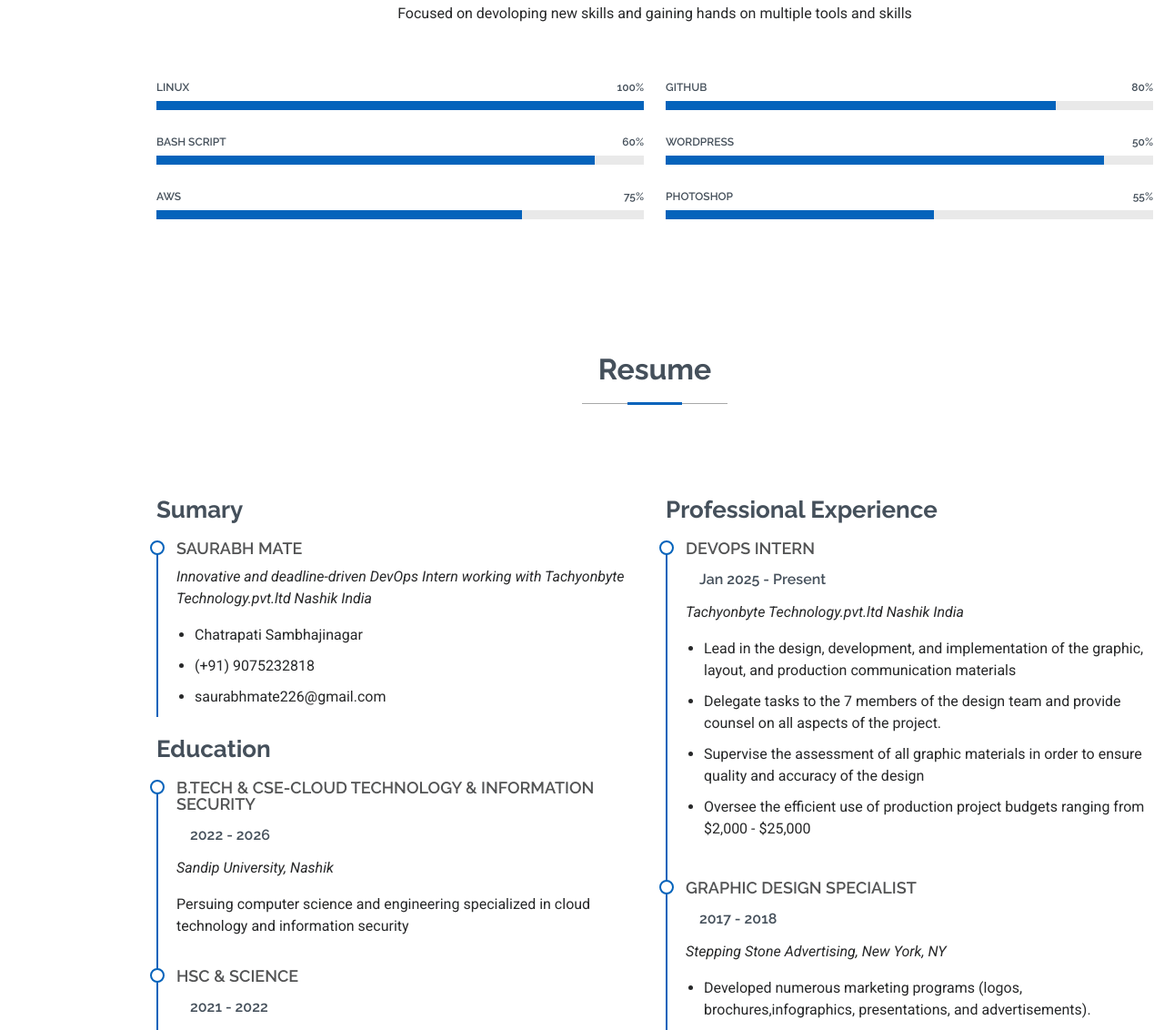
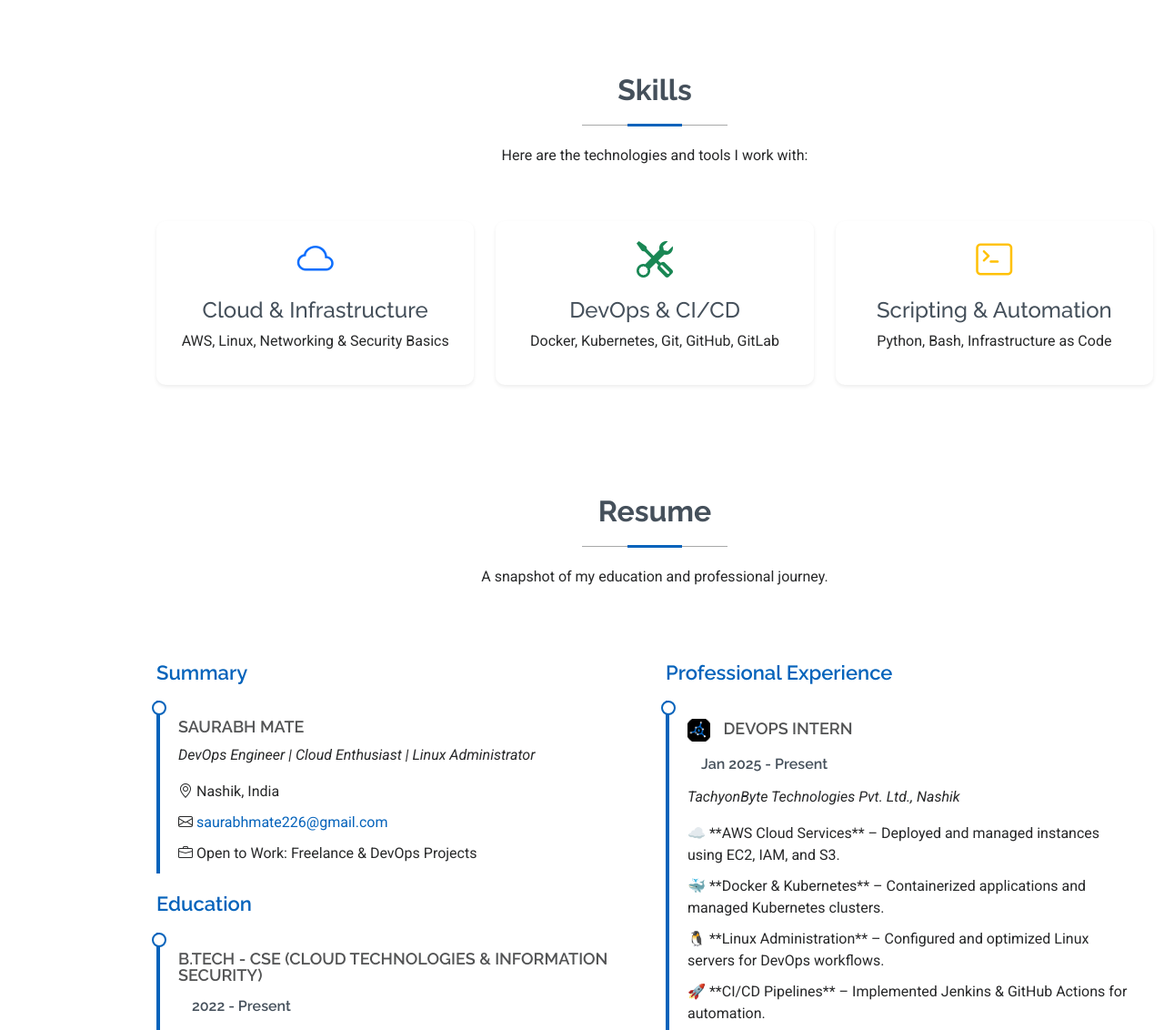
Before and after one commit to saurabh-mate/saurabh-mate.github.io, a plain HTML site: page html/index.html in a window 1280 px wide. Shown: the part 1668-2800 px from the top of the page at 91% size. Drawn offline with Linux system fonts and the light colour scheme.

Commit message:
update changes

```diff
--- a/html/assets/css/main.css
+++ b/html/assets/css/main.css
@@ -1455,5 +1455,209 @@ section,
 # Starter Section Section
 --------------------------------------------------------------*/
 .starter-section {
-  /* Add your styles here */
-}
+
+}
+ /* Hero Section Styling */
+.hero {
+  background: linear-gradient(to right, #000428, #004e92);
+  color: white;
+  text-align: left; /* Align text to the left */
+  padding: 100px 20px;
+  display: flex;
+  align-items: center;
+  justify-content: start; /* Align content to the left */
+  height: 100vh; /* Full screen height */
+  padding-left: 10%; /* Adjust left padding */
+}
+
+/* Hero Text */
+.hero h1, .hero h2, .hero p {
+  text-align: left; /* Align text */
+}
+
+/* CTA Buttons */
+.cta-buttons {
+  margin-top: 20px;
+  text-align: left; /* Align buttons */
+}
+
+/* Social Media Links */
+.social-links {
+  margin-top: 20px;
+  text-align: left; /* Align icons */
+}
+/* Skills Section */
+.skill-card {
+  background: #ffffff;
+  padding: 20px;
+  border-radius: 10px;
+  text-align: center;
+  transition: transform 0.3s ease, box-shadow 0.3s ease;
+}
+
+.skill-card i {
+  font-size: 40px;
+}
+
+.skill-card:hover {
+  transform: translateY(-5px);
+  box-shadow: 0px 10px 15px rgba(0, 0, 0, 0.1);
+}
+/* Resume Section */
+.resume .resume-title {
+  font-size: 22px;
+  font-weight: 600;
+  color: #0563bb;
+  margin-bottom: 20px;
+}
+
+.resume .resume-item {
+  padding: 20px;
+  background: #ffffff;
+  border-left: 4px solid #0563bb;
+  position: relative;
+  margin-bottom: 20px;
+  transition: transform 0.3s ease, box-shadow 0.3s ease;
+}
+
+.resume .resume-item:hover {
+  transform: translateY(-5px);
+  box-shadow: 0px 10px 15px rgba(0, 0, 0, 0.1);
+}
+
+.resume .resume-item ul {
+  list-style: none;
+  padding: 0;
+}
+
+.resume .resume-item ul li {
+  padding-bottom: 10px;
+  font-size: 16px;
+}
+/* Resume Section */
+.resume .resume-title {
+  font-size: 22px;
+  font-weight: 600;
+  color: #0563bb;
+  margin-bottom: 20px;
+}
+
+.resume .resume-item {
+  padding: 20px;
+  background: #ffffff;
+  border-left: 4px solid #0563bb;
+  position: relative;
+  margin-bottom: 20px;
+  transition: transform 0.3s ease, box-shadow 0.3s ease;
+}
+
+.resume .resume-item:hover {
+  transform: translateY(-5px);
+  box-shadow: 0px 10px 15px rgba(0, 0, 0, 0.1);
+}
+
+.resume .resume-item ul {
+  list-style: none;
+  padding: 0;
+}
+
+.resume .resume-item ul li {
+  padding-bottom: 10px;
+  font-size: 16px;
+}
+
+/* TachyonByte Logo */
+.company-logo {
+  max-width: 150px;
+  display: block;
+  margin: 10px 0;
+}
+/* Resume Section */
+.resume .resume-title {
+  font-size: 22px;
+  font-weight: 600;
+  color: #0563bb;
+  margin-bottom: 20px;
+}
+
+.resume .resume-item {
+  padding: 20px;
+  background: #ffffff;
+  border-left: 4px solid #0563bb;
+  position: relative;
+  margin-bottom: 20px;
+  transition: transform 0.3s ease, box-shadow 0.3s ease;
+}
+
+.resume .resume-item:hover {
+  transform: translateY(-5px);
+  box-shadow: 0px 10px 15px rgba(0, 0, 0, 0.1);
+}
+
+.resume .resume-item ul {
+  list-style: none;
+  padding: 0;
+}
+
+.resume .resume-item ul li {
+  padding-bottom: 10px;
+  font-size: 16px;
+}
+
+/* Inline Logo (Company Logo Before Job Title) */
+.inline-logo {
+  max-width: 25px;
+  margin-right: 10px;
+  vertical-align: middle;
+}
+/* Resume Section */
+.resume .resume-title {
+  font-size: 22px;
+  font-weight: 600;
+  color: #0563bb;
+  margin-bottom: 20px;
+}
+
+.resume .resume-item {
+  padding: 20px;
+  background: #ffffff;
+  border-left: 4px solid #0563bb;
+  position: relative;
+  margin-bottom: 20px;
+  transition: transform 0.3s ease, box-shadow 0.3s ease;
+}
+
+.resume .resume-item:hover {
+  transform: translateY(-5px);
+  box-shadow: 0px 10px 15px rgba(0, 0, 0, 0.1);
+}
+
+.resume .resume-item ul {
+  list-style: none;
+  padding: 0;
+}
+
+.resume .resume-item ul li {
+  padding-bottom: 10px;
+  font-size: 16px;
+}
+
+/* Inline Logo (Company Logo Before Job Title) */
+.inline-logo {
+  max-width: 25px;
+  margin-right: 10px;
+  vertical-align: middle;
+}
+
+/* Download Resume Button */
+.text-center .btn-primary {
+  background-color: #0563bb;
+  border-color: #0563bb;
+  padding: 10px 20px;
+  font-size: 16px;
+  transition: transform 0.3s ease-in-out;
+}
+
+.text-center .btn-primary:hover {
+  transform: scale(1.05);
+}
--- a/html/assets/js/main.js
+++ b/html/assets/js/main.js
@@ -92,18 +92,20 @@
   /**
    * Init typed.js
    */
-  const selectTyped = document.querySelector('.typed');
-  if (selectTyped) {
-    let typed_strings = selectTyped.getAttribute('data-typed-items');
-    typed_strings = typed_strings.split(',');
-    new Typed('.typed', {
-      strings: typed_strings,
-      loop: true,
-      typeSpeed: 100,
-      backSpeed: 50,
-      backDelay: 2000
-    });
-  }
+  document.addEventListener("DOMContentLoaded", function () {
+    const typedElement = document.querySelector(".typed");
+    if (typedElement) {
+        new Typed(".typed", {
+            strings: ["DevOps Engineer", "Cloud Enthusiast", "Linux Administrator", "Photographer"],
+            typeSpeed: 100,
+            backSpeed: 50,
+            backDelay: 2000,
+            loop: true
+        });
+    }
+});
+
+
 
   /**
    * Initiate Pure Counter
--- a/html/index.html
+++ b/html/index.html
@@ -66,7 +66,7 @@
         <div class="row justify-content-center">
           <div class="col-lg-9">
             <h2>Saurabh Mate</h2>
-            <p>I'm <span class="typed" data-typed-items="DevOps Engineer, Freelancer, Photographer">Designer</span><span class="typed-cursor typed-cursor--blink" aria-hidden="true"></span></p>
+            <p>I'm <span class="typed" data-typed-items="DevOps Engineer,Cloud Enthusiast, Freelancer, Photographer"></span><span class="typed-cursor typed-cursor--blink" aria-hidden="true"></span></p>
             <div class="social-links">
               <a href="https://wa.me/qr/CDR3RG7PULJIO1"><i class="bi bi-whatsapp"></i></a>
               <a href="https://github.com/saurabh-mate"><i class="bi bi-github"></i></a>
@@ -84,45 +84,46 @@
 
   <!-- Section Title -->
   <div class="container section-title" data-aos="fade-up">
-        <h2>About</h2>
-        <p>I am a Computer Science student specializing in Cloud Technology and Information Security. I have hands-on experience with Linux and AWS and am currently gaining practical knowledge in tools like Git, Docker, Kubernetes, and Ansible.</p>
+    <h2>About Me</h2>
+    <p>
+      Hi, I'm <strong>Saurabh Mate</strong>, a <strong>DevOps Engineer & Linux Administrator</strong>.
+      Passionate about <strong>Cloud Computing, DevOps, and Automation</strong>, I strive to bridge the gap between
+      <strong>development and operations</strong> by implementing <strong>scalable, efficient, and secure cloud solutions</strong>.
+    </p>
   </div><!-- End Section Title -->
 
   <div class="container" data-aos="fade-up" data-aos-delay="100">
+    <div class="row gy-4 align-items-center">
 
-        <div class="row gy-4 justify-content-center">
-          <div class="col-lg-4">
-            <img src="assets/img/profile1.jpeg" class="img-fluid" alt="">
+      <!-- About Content (Left Side) -->
+      <div class="col-md-7">
+        <h3 class="text-primary">DevOps Engineer & Linux Administrator</h3>
+
+        <div class="info">
+          <p><i class="bi bi-person"></i> <strong>Age:</strong> 21</p>
+          <p><i class="bi bi-mortarboard"></i> <strong>Degree:</strong> B.Tech - CSE (Cloud Technologies & Information Security)</p>
+          <p><i class="bi bi-geo-alt"></i> <strong>Location:</strong> Nashik, India</p>
+          <p><i class="bi bi-envelope"></i> <strong>Email:</strong> <a href="mailto:saurabhmate226@gmail.com">saurabhmate226@gmail.com</a></p>
+          <p><i class="bi bi-briefcase"></i> <strong>Open to Work:</strong> Available for Freelance & DevOps Projects</p>
         </div>
-          <div class="col-lg-8 content">
-            <h2> Junior DevOps Engineer &amp; Linux Administrator.</h2>
-            <p class="fst-italic py-3">
-              I’m a highly motivated Computer Science student focused in Cloud Technology and Information Security, skilled in Linux and AWS, and exploring Git, Docker, Kubernetes, and Ansible.
-            </p>
-            <div class="row">
-              <div class="col-lg-6">
-                <ul>
-                  <li><i class="bi bi-chevron-right"></i> <strong>Birthday:</strong> <span>4 Feb 2004</span></li>
-                  <li><i class="bi bi-chevron-right"></i> <strong>Phone:</strong> <span>+919075232818</span></li>
-                  <li><i class="bi bi-chevron-right"></i> <strong>City:</strong> <span>Chatrapati Sambhajinagar</span></li>
-                </ul>
+
+        <!-- Call to Action -->
+        <div class="text-center mt-4">
+          <a href="#contact" class="btn btn-primary">Let's Connect</a>
         </div>
-              <div class="col-lg-6">
-                <ul>
-                  <li><i class="bi bi-chevron-right"></i> <strong>Age:</strong> <span>21</span></li>
-                  <li><i class="bi bi-chevron-right"></i> <strong>Degree:</strong> <span>B.tech</span></li>
-                  <li><i class="bi bi-chevron-right"></i> <strong>Email:</strong> <span>saurabhmate@226.com</span></li>
-                  <li><i class="bi bi-chevron-right"></i> <strong>Freelance:</strong> <span>Available</span></li>
-                </ul>
-              </div>
+      </div><!-- End About Content -->
+
+      <!-- Profile Image (Right Side) -->
+      <div class="col-md-5 text-center">
+        <img src="assets/img/profile_updated.jpeg" class="img-fluid shadow rounded" alt="Saurabh Mate">
       </div>
 
     </div>
   </div>
 
-      </div>
+</section><!-- /About Section -->
 
-    </section><!-- /About Section -->
+
 
     <!-- Stats Section -->
 
@@ -134,68 +135,46 @@
   <!-- Section Title -->
   <div class="container section-title" data-aos="fade-up">
     <h2>Skills</h2>
-        <p>Focused  on devoloping new skills and gaining hands on multiple tools and skills</p>
+    <p>Here are the technologies and tools I work with:</p>
   </div><!-- End Section Title -->
 
   <div class="container" data-aos="fade-up" data-aos-delay="100">
+    <div class="row gy-4">
 
-        <div class="row skills-content skills-animation">
-
-          <div class="col-lg-6">
-
-            <div class="progress">
-              <span class="skill"><span>Linux</span> <i class="val">100%</i></span>
-              <div class="progress-bar-wrap">
-                <div class="progress-bar" role="progressbar" aria-valuenow="100" aria-valuemin="0" aria-valuemax="100"></div>
+      <!-- Cloud & Infrastructure -->
+      <div class="col-md-4">
+        <div class="skill-card shadow-sm">
+          <i class="bi bi-cloud h1 text-primary"></i>
+          <h4 class="mt-3">Cloud & Infrastructure</h4>
+          <p>AWS, Linux, Networking & Security Basics</p>
         </div>
-            </div><!-- End Skills Item -->
-
-            <div class="progress">
-              <span class="skill"><span>Bash Script</span> <i class="val">60%</i></span>
-              <div class="progress-bar-wrap">
-                <div class="progress-bar" role="progressbar" aria-valuenow="90" aria-valuemin="0" aria-valuemax="100"></div>
-              </div>
-            </div><!-- End Skills Item -->
-
-            <div class="progress">
-              <span class="skill"><span>Aws</span> <i class="val">75%</i></span>
-              <div class="progress-bar-wrap">
-                <div class="progress-bar" role="progressbar" aria-valuenow="75" aria-valuemin="0" aria-valuemax="100"></div>
-              </div>
-            </div><!-- End Skills Item -->
-
       </div>
 
-          <div class="col-lg-6">
+      <!-- DevOps & CI/CD -->
+      <div class="col-md-4">
+        <div class="skill-card shadow-sm">
+          <i class="bi bi-tools h1 text-success"></i>
+          <h4 class="mt-3">DevOps & CI/CD</h4>
+          <p>Docker, Kubernetes, Git, GitHub, GitLab</p>
+        </div>
+      </div>
 
-            <div class="progress">
-              <span class="skill"><span>github</span> <i class="val">80%</i></span>
-              <div class="progress-bar-wrap">
-                <div class="progress-bar" role="progressbar" aria-valuenow="80" aria-valuemin="0" aria-valuemax="100"></div>
+      <!-- Scripting & Automation -->
+      <div class="col-md-4">
+        <div class="skill-card shadow-sm">
+          <i class="bi bi-terminal h1 text-warning"></i>
+          <h4 class="mt-3">Scripting & Automation</h4>
+          <p>Python, Bash, Infrastructure as Code</p>
         </div>
-            </div><!-- End Skills Item -->
-
-            <div class="progress">
-              <span class="skill"><span>WordPress</span> <i class="val">50%</i></span>
-              <div class="progress-bar-wrap">
-                <div class="progress-bar" role="progressbar" aria-valuenow="90" aria-valuemin="0" aria-valuemax="100"></div>
-              </div>
-            </div><!-- End Skills Item -->
-
-            <div class="progress">
-              <span class="skill"><span>Photoshop</span> <i class="val">55%</i></span>
-              <div class="progress-bar-wrap">
-                <div class="progress-bar" role="progressbar" aria-valuenow="55" aria-valuemin="0" aria-valuemax="100"></div>
-              </div>
-            </div><!-- End Skills Item -->
-
       </div>
 
     </div>
-
   </div>
 
 </section><!-- /Skills Section -->
+
+
+
 
    <!-- Resume Section -->
 <section id="resume" class="resume section">
@@ -203,76 +182,90 @@
   <!-- Section Title -->
   <div class="container section-title" data-aos="fade-up">
     <h2>Resume</h2>
-        <p></p>
+    <p>A snapshot of my education and professional journey.</p>
   </div><!-- End Section Title -->
 
   <div class="container">
-
     <div class="row">
 
+      <!-- Left Side: Summary & Education -->
       <div class="col-lg-6" data-aos="fade-up" data-aos-delay="100">
-            <h3 class="resume-title">Sumary</h3>
 
+        <!-- Summary -->
+        <h3 class="resume-title">Summary</h3>
         <div class="resume-item pb-0">
           <h4>Saurabh Mate</h4>
-              <p><em>Innovative and deadline-driven DevOps Intern  working with Tachyonbyte Technology.pvt.ltd Nashik India </em></p>
+          <p><em>DevOps Engineer | Cloud Enthusiast | Linux Administrator</em></p>
           <ul>
-                <li>Chatrapati Sambhajinagar</li>
-                <li>(+91) 9075232818</li>
-                <li>saurabhmate226@gmail.com</li>
+            <li><i class="bi bi-geo-alt"></i> Nashik, India</li>
+            <li><i class="bi bi-envelope"></i> <a href="mailto:saurabhmate226@gmail.com">saurabhmate226@gmail.com</a></li>
+            <li><i class="bi bi-briefcase"></i> Open to Work: Freelance & DevOps Projects</li>
           </ul>
-            </div><!-- Edn Resume Item -->
+        </div><!-- End Resume Item -->
 
+        <!-- Education -->
         <h3 class="resume-title">Education</h3>
         <div class="resume-item">
-              <h4>B.tech &amp; CSE-Cloud technology & information security</h4>
-              <h5>2022 - 2026</h5>
+          <h4>B.Tech - CSE (Cloud Technologies & Information Security)</h4>
+          <h5>2022 - Present</h5> <!-- Updated Year -->
           <p><em>Sandip University, Nashik</em></p>
-              <p>Persuing computer science and  engineering specialized in cloud technology and information security  </p>
-            </div><!-- Edn Resume Item -->
+          <p>Specialized in Cloud Computing & Information Security, with hands-on experience in AWS, Linux, and DevOps tools.</p>
+        </div><!-- End Resume Item -->
 
         <div class="resume-item">
-              <h4>HSC &amp; Science</h4>
+          <h4>HSC - Science</h4>
           <h5>2021 - 2022</h5>
-              <p><em>Mount valley Jr.college, chatrapati Sambhajinagar</em></p>
+          <p><em>Mount Valley Jr. College, Chhatrapati Sambhajinagar</em></p>
+        </div><!-- End Resume Item -->
 
-            </div><!-- Edn Resume Item -->
+        <!-- Download Resume Button -->
+        <div class="text-center mt-4">
+          <a href="assets/Saurabh_Mate_Resume..pdf" class="btn btn-primary" download>Download Resume</a>
+        </div>
+
+      </div><!-- End Left Side -->
+
+      <!-- Right Side: Professional Experience -->
+      <div class="col-lg-6" data-aos="fade-up" data-aos-delay="200">
+
+        <!-- Experience -->
+        <h3 class="resume-title">Professional Experience</h3>
+
+        <!-- DevOps Intern -->
+        <div class="resume-item">
+          <h4><img src="assets/img/tachyonbyte-logo.png" class="inline-logo"> DevOps Intern</h4> <!-- Logo before text -->
+          <h5>Jan 2025 - Present</h5>
+          <p><em>TachyonByte Technologies Pvt. Ltd., Nashik</em></p>
+          <ul>
+            <li>☁️ **AWS Cloud Services** – Deployed and managed instances using EC2, IAM, and S3.</li>
+            <li>🐳 **Docker & Kubernetes** – Containerized applications and managed Kubernetes clusters.</li>
+            <li>🐧 **Linux Administration** – Configured and optimized Linux servers for DevOps workflows.</li>
+            <li>🚀 **CI/CD Pipelines** – Implemented Jenkins & GitHub Actions for automation.</li>
+            <li>🔒 **Infrastructure Security** – Applied best practices to secure cloud and on-prem systems.</li>
+          </ul>
+        </div><!-- End Resume Item -->
+
+        <!-- Open Source & Freelance Work -->
+        <div class="resume-item">
+          <h4><i class="bi bi-github"></i> Open Source Contributor & Freelancer</h4>
+          <h5>2023 - Present</h5>
+          <p><em>GitHub & Freelance Platforms</em></p>
+          <ul>
+            <li>🛠️ Contributed to **open-source DevOps projects** (Docker, Terraform, Ansible).</li>
+            <li>💡 Developed **automation scripts** using Bash & Python.</li>
+            <li>🔧 Assisted clients in **Dockerizing applications & setting up CI/CD pipelines.**</li>
+          </ul>
+        </div><!-- End Resume Item -->
+
+      </div><!-- End Right Side -->
 
     </div>
-
-          <div class="col-lg-6" data-aos="fade-up" data-aos-delay="200">
-            <h3 class="resume-title">Professional Experience</h3>
-            <div class="resume-item">
-              <h4>DevOps Intern</h4>
-              <h5>Jan 2025 - Present</h5>
-              <p><em>Tachyonbyte Technology.pvt.ltd Nashik India </em></p>
-              <ul>
-                <li>Lead in the design, development, and implementation of the graphic, layout, and production communication materials</li>
-                <li>Delegate tasks to the 7 members of the design team and provide counsel on all aspects of the project. </li>
-                <li>Supervise the assessment of all graphic materials in order to ensure quality and accuracy of the design</li>
-                <li>Oversee the efficient use of production project budgets ranging from $2,000 - $25,000</li>
-              </ul>
-            </div><!-- Edn Resume Item -->
-
-            <div class="resume-item">
-              <h4>Graphic design specialist</h4>
-              <h5>2017 - 2018</h5>
-              <p><em>Stepping Stone Advertising, New York, NY</em></p>
-              <ul>
-                <li>Developed numerous marketing programs (logos, brochures,infographics, presentations, and advertisements).</li>
-                <li>Managed up to 5 projects or tasks at a given time while under pressure</li>
-                <li>Recommended and consulted with clients on the most appropriate graphic design</li>
-                <li>Created 4+ design presentations and proposals a month for clients and account managers</li>
-              </ul>
-            </div><!-- Edn Resume Item -->
-
-          </div>
-
-        </div>
-
   </div>
 
 </section><!-- /Resume Section -->
+
+
+
 
     <!-- Portfolio Section -->
     <section id="portfolio" class="portfolio section">
```
Also changed, not shown: html/assets/img/profile_updated.jpeg (added), html/assets/img/tachyonbyte-logo.png (added), 1 other file. Lines whose indentation alone changed are shown as unchanged.
